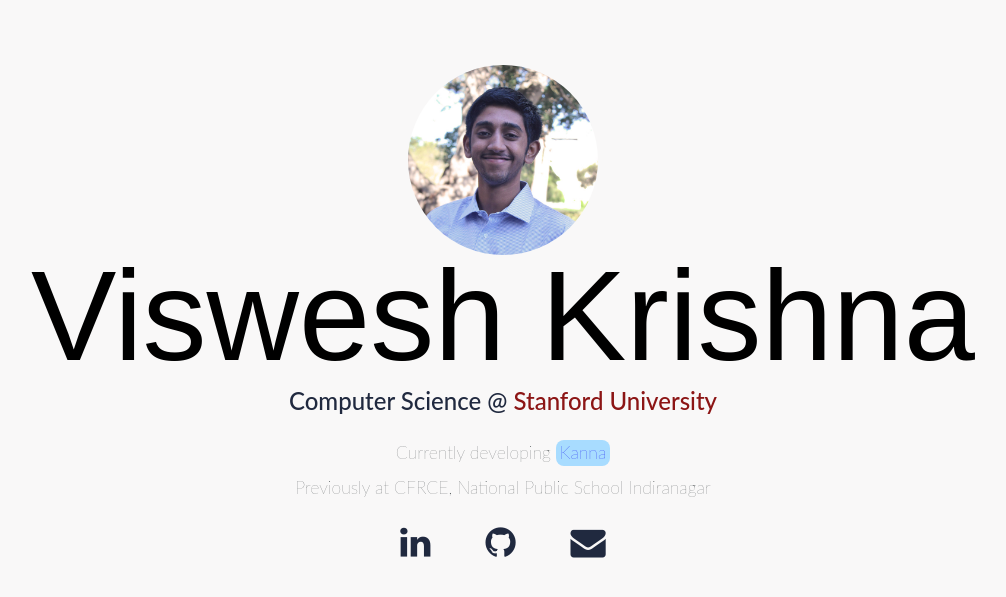
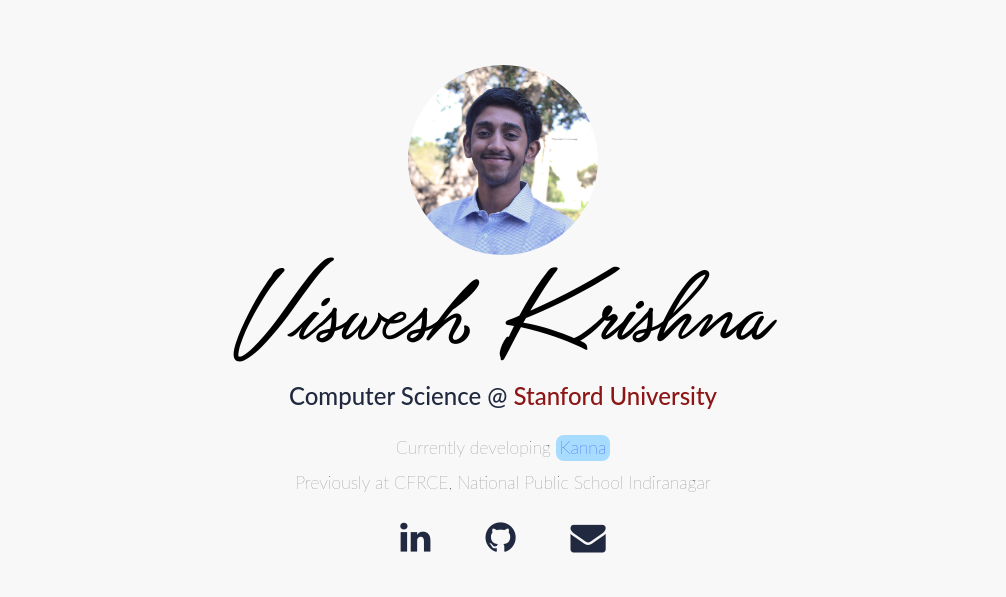
Before and after one commit to VisweshK/Old_Personal_Website, a Flask app: page / in a window 1280 px wide. Shown: the top 597 px of the page, without its empty margins (137-1143 px from the left). Run offline with Flask 2, Linux system fonts and the light colour scheme; some libraries are stand-ins or nearby versions.

Commit message:
feat: new formatting for signature

```diff
--- a/static/style.css
+++ b/static/style.css
@@ -10,7 +10,7 @@
 
 @font-face {
   font-family: 'MyWebFont';
-  src: url('UnthriftSecPersonal.ttf') format('ttf');
+  src: url('UnthriftSecPersonal.woff') format('woff');
 }
 
 article, aside, details, figcaption, figure, footer, header, hgroup, menu, nav, section {
@@ -108,10 +108,11 @@
 .header {
   font-family: 'MyWebFont', Fallback, sans-serif;
   color: #000;
-  font-size: 8em;
+  font-size: 7.5em;
   font-weight: 500;
   text-align: center;
-  margin-bottom: 15px;
+  margin-top: 15px;
+  margin-bottom: -5px;
 }
 
 .tagline {
```
